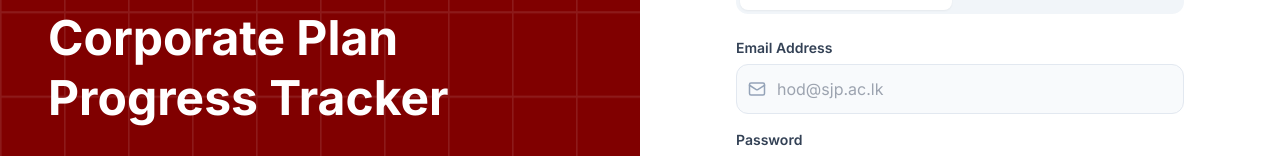
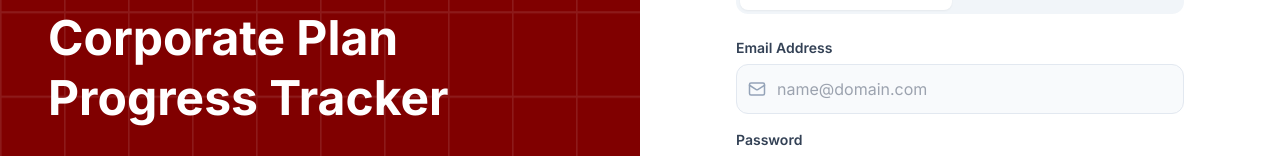
Before and after one commit to dhanukaprr/FMSC, a React (Vite) app: page / in a window 1280 px wide. Shown: the part 242-398 px from the top of the page. Built offline with nearby package versions, Linux system fonts and the light colour scheme; no server answers.

Commit message:
feat: Generalize login input placeholder
The email input placeholder in the LoginForm component was previously specific to admin and HOD roles. This change generalizes it to a more universal format to avoid confusion and maintain consistency across different user types.

```diff
--- a/components/LoginForm.tsx
+++ b/components/LoginForm.tsx
@@ -137,7 +137,7 @@ const LoginForm: React.FC<LoginFormProps> = ({ onLogin }) => {
                     value={email}
                     onChange={(e) => setEmail(e.target.value)}
                     className="w-full pl-10 pr-4 py-3 bg-slate-50 border border-slate-200 rounded-xl focus:ring-2 focus:ring-maroon-800 focus:border-transparent transition-all outline-none"
-                    placeholder={role === 'ADMIN' ? 'adminfmsc@sjp.ac.lk' : 'hod@sjp.ac.lk'}
+                    placeholder={role === 'ADMIN' ? 'name@domain.com' : 'name@domain.com'}
                   />
                 </div>
               </div>
```
